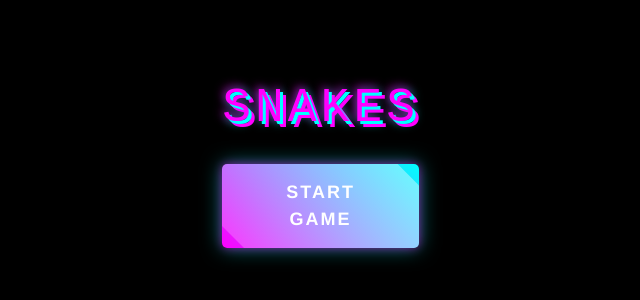
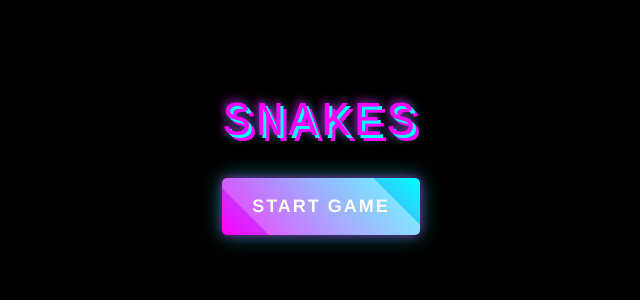
Before and after one commit to temporalio/replay2024-demo, a SvelteKit app in the folder snakes/: page / in a window 1280 px wide. Shown: the part 240-540 px from the top of the page, without its empty margins (319-959 px from the left). Built offline with nearby package versions, Linux system fonts and the light colour scheme.

Commit message:
better layout css to center things

```diff
--- a/snakes/src/routes/+layout.svelte
+++ b/snakes/src/routes/+layout.svelte
@@ -3,7 +3,7 @@
 </script>
 
 <div class="app">
-	<main>
+	<main class="flex flex-col justify-center">
 		<slot />
 	</main>
 </div>
--- a/snakes/src/routes/+page.svelte
+++ b/snakes/src/routes/+page.svelte
@@ -26,17 +26,7 @@
 	<meta name="description" content="Snakes" />
 </svelte:head>
 
-<section>
+<section >
 	<h1>Snakes</h1>
 	<button on:click={startGame}>Start Game</button>
 </section>
-
-<style>
-	section {
-		display: flex;
-		flex-direction: column;
-		justify-content: center;
-		align-items: center;
-		flex: 0.6;
-	}
-</style>
--- a/snakes/src/routes/[id]/+page.svelte
+++ b/snakes/src/routes/[id]/+page.svelte
@@ -70,13 +70,3 @@
 		<button on:click={startRound}>Start Round</button>
 	</div>
 </section>
-
-<style>
-	section {
-		display: flex;
-		flex-direction: column;
-		justify-content: center;
-		align-items: center;
-		flex: 0.6;
-	}
-</style>
```
